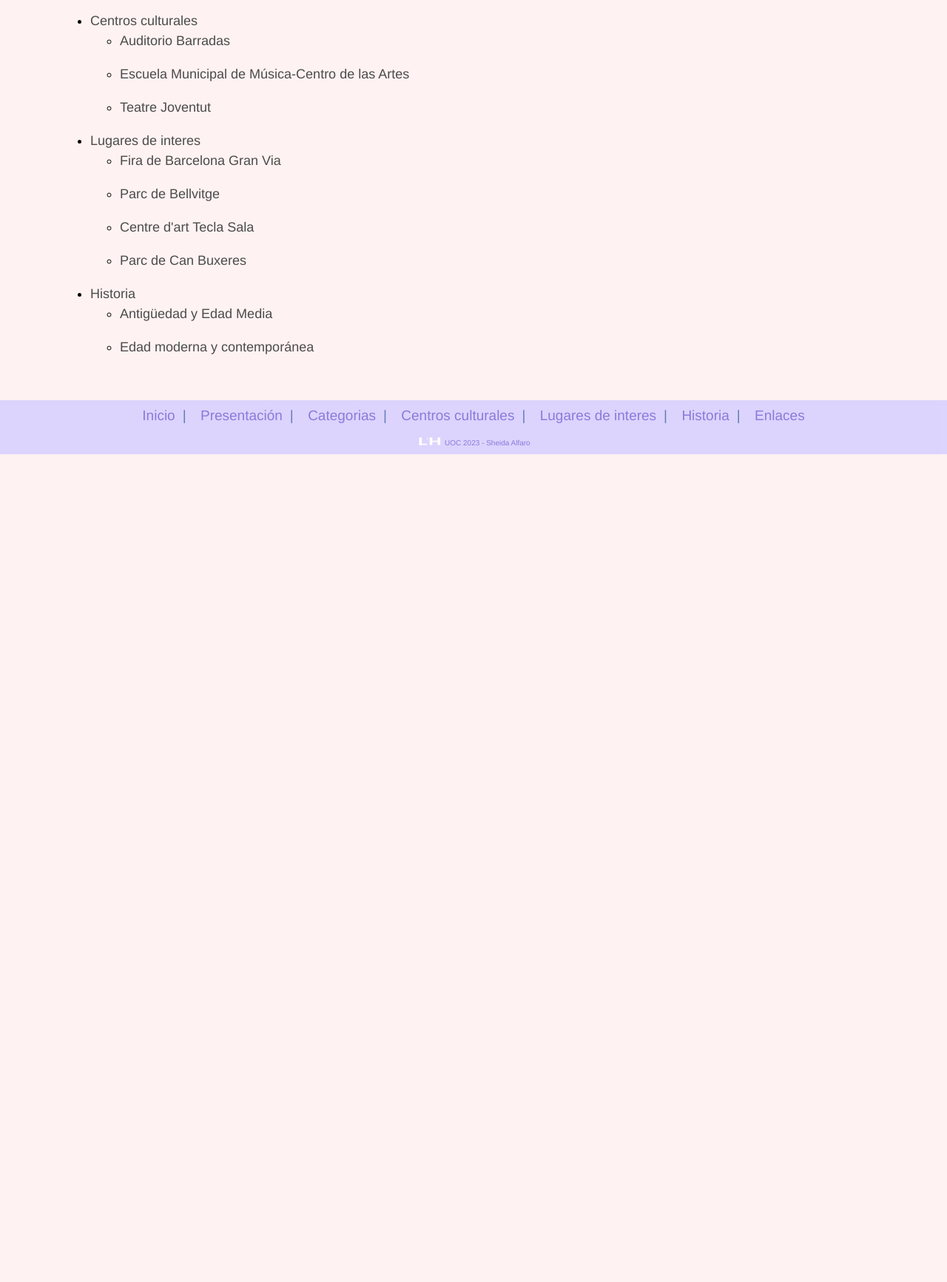
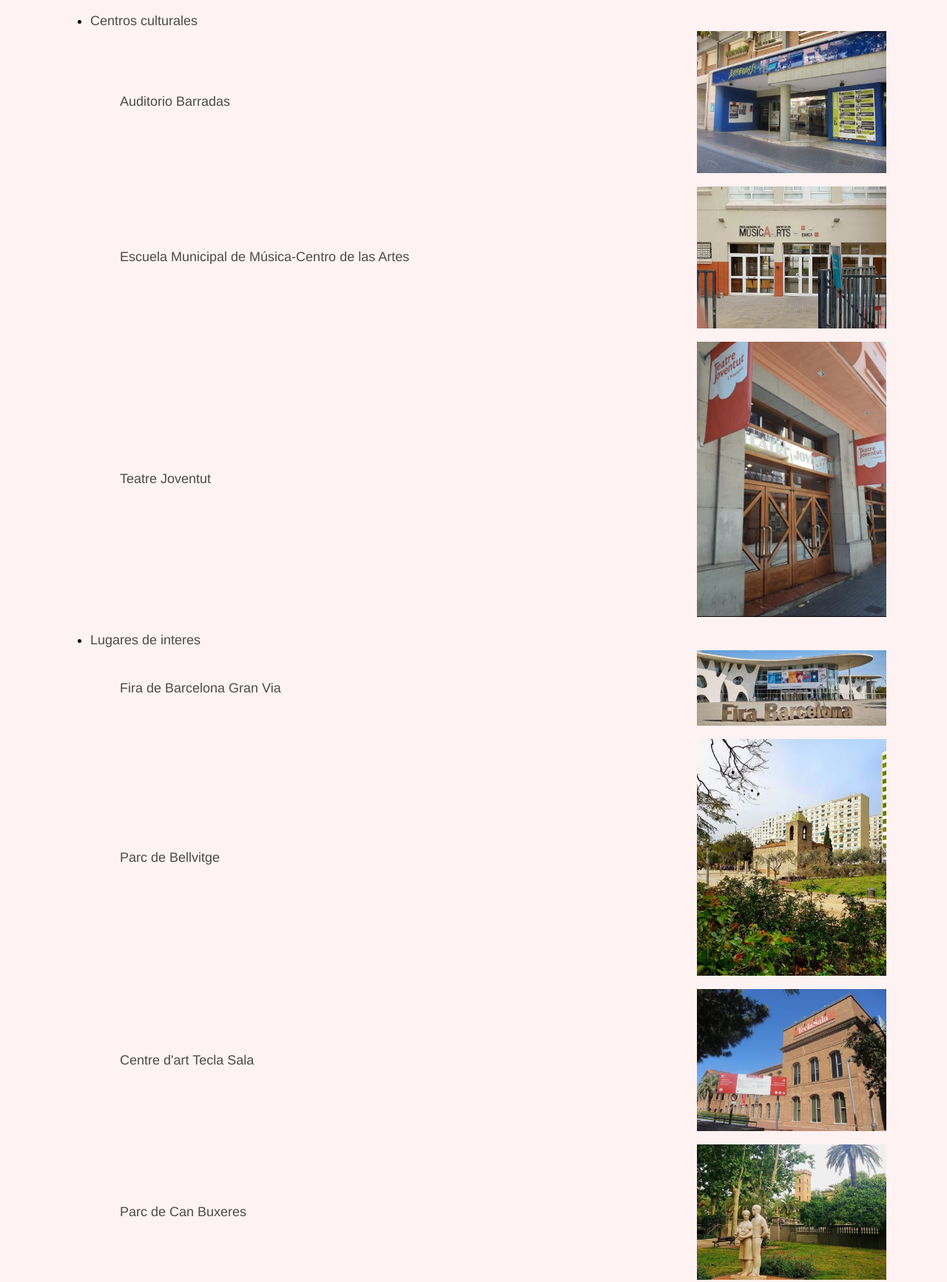
Before and after one commit to SheidaV/PEC1, a website built with Parcel: page src/category.html in a window 1280 px wide. Shown: the part 214-1947 px from the top of the page at 74% size. Before the commit the page ends 828 px from the top, so only its background shows below. Built offline with nearby package versions, Linux system fonts and the light colour scheme.

Commit message:
transicion presentacion

```diff
--- a/src/category.html
+++ b/src/category.html
@@ -41,25 +41,76 @@
             <ul class="list">
                 <li><a href="details_culture.html">Centros culturales</a>
                     <ul>
-                        <li><a href="details_culture.html#site7">Auditorio Barradas</a></li>
-                        <li><a href="details_culture.html#site8">Escuela Municipal de Música-Centro de las Artes</a>
+                        <li class="with-img">
+                            <diV>
+                                <a href="details_culture.html#site7">Auditorio Barradas</a>
+                            </diV>
+                            <diV>
+                                <img src="img/barradas400w.jpg" alt="Fachada auditorio barradas" width="500"
+                                    height="400">
+                            </diV>
                         </li>
-                        <li><a href="details_culture.html#site9">Teatre Joventut</a></li>
+                        <li class="with-img">
+                            <div>
+                                <a href="details_culture.html#site8">Escuela Municipal de Música-Centro de las Artes</a>
+                            </div>
+                            <div>
+                                <img src="img/_emmca400w.jpg"
+                                    alt="Fachada Escuela Municipal de Música Centro de las Artes" width="500"
+                                    height="400">
+                            </div>
+                        </li>
+                        <li class="with-img">
+                            <div>
+                                <a href="details_culture.html#site9">Teatre Joventut</a>
+                            </div>
+                            <div>
+                                <img src="img/_juventut400w.jpg" alt="Fachada Teatre Juventut" width="500" height="400">
+                            </div>
+                        </li>
                     </ul>
                 </li>
                 <li><a href="details_tourism.html">Lugares de interes</a>
                     <ul>
-                        <li><a href="details_tourism.html#site3">Fira de Barcelona Gran Via</a></li>
-                        <li><a href="details_tourism.html#site4">Parc de Bellvitge</a></li>
-                        <li><a href="details_tourism.html#site5">Centre d'art Tecla Sala</a></li>
-                        <li><a href="details_tourism.html#site6">Parc de Can Buxeres</a></li>
+                        <li class="with-img"><a href="details_tourism.html#site3">Fira de Barcelona Gran Via</a>
+                            <div>
+                                <img src="img/fira400w.jpg" alt="Fira de Barcelona" width="500" height="400">
+                            </div>
+                        </li>
+                        <li class="with-img"><a href="details_tourism.html#site4">Parc de Bellvitge</a>
+                            <div>
+                                <img src="img/parcBellvitge400w.jpg" alt="Parque de Bellvitge" width="500" height="400">
+                            </div>
+                        </li>
+                        <li class="with-img"><a href="details_tourism.html#site5">Centre d'art Tecla Sala</a>
+                            <div>
+                                <img src="img/_teclaSala400w.jpg" alt="Centro cultural Tecla Sala" width="500"
+                                    height="400">
+                            </div>
+                        </li>
+                        <li class="with-img"><a href="details_tourism.html#site6">Parc de Can Buxeres</a>
+                            <div>
+                                <img src="img/canBuxeres400w.jpg" alt="Parque Can Buxeres" width="500" height="400">
+                            </div>
+                        </li>
                     </ul>
                 </li>
-                <li><a href="details_history.html">Historia</a>
-                    <ul>
-                        <li><a href="details_history.html#site1">Antigüedad y Edad Media</a></li>
-                        <li><a href="details_history.html#site2">Edad moderna y contemporánea</a></li>
-                    </ul>
+                <li class="with-img-unique">
+                    <div>
+                        <a class="unique" href="details_history.html">Historia</a>
+                        <ul>
+                            <li class="with-img">
+                                <a href="details_history.html#site1">Antigüedad y Edad Media</a>
+
+                            </li>
+                            <li class="with-img"><a href="details_history.html#site2">Edad moderna y contemporánea</a>
+                            </li>
+                        </ul>
+                    </div>
+                    <div>
+                        <img src="img/400wSmallerPanorámicaLH1950.jpg"
+                            alt="Vista panoramica Hospitalet de Llobregat antes" width="500" height="400">
+                    </div>
                 </li>
             </ul>
         </article>
--- a/src/css/styles.css
+++ b/src/css/styles.css
@@ -179,21 +179,21 @@ picture{
   height: 100%;
   border: 0;
   opacity: 0.5;
+}
+.anim {
+  width: auto;
+  height: 100%;
+  border: 0;
+  opacity: 0.5;
   transition: opacity 0.5s ease-in-out; /* Define la transición */
 }
 
-.video-frame:hover {
-  opacity: 1; /* Establece la opacidad al pasar el mouse por encima */
+.anim:hover {
+  opacity: 1;
 }
 
-.video::before {
-  display: block;
-  content: "";
-  padding-top: 56.25%;
-}
-figure {
-  padding-top: 20px;
-  padding-bottom: 20px;
+#bandera{
+  max-height: 300px;
 }
 
 .img_css {
@@ -295,6 +295,9 @@ footer li:last-child:after {
     flex-direction: column;
     justify-content: center;
     align-items: center;
+    text-align: center;
+    padding-top: 20px;
+    padding-bottom: 20px;
   }
 
   figure img {
@@ -356,6 +359,30 @@ figcaption {
   color: var(--text-color);
 }
 
+.with-img{
+  display: grid;
+  grid-template-columns: 3fr 1fr;
+  gap: 1rem;
+  align-items: center;
+}
+.with-img-unique{
+  display: grid;
+  grid-template-columns: 3fr 1fr;
+  gap: 1rem;
+  align-items: center;
+}
+.with-img a:hover{
+  color: var(--contrast-color);
+}
+
+.unique {
+  display: list-item;
+}
+.with-img img{
+    max-width: 100%;
+    height: auto;
+}
+
 dd {
   padding-left: 2rem;
 }
@@ -386,3 +413,7 @@ dd a:hover{
       clip-path: inset(0 0 0 0);
   }
 }
+
+.polygon {
+  clip-path: polygon(30% 0%, 70% 0%, 100% 50%, 70% 100%, 30% 100%, 0% 50%);
+}
```
Also changed, not shown: src/details_history.html (+6 -5 lines), src/index.html (+3 -0 lines), src/links.html (+14 -1 lines), src/presentation.html (+6 -1 lines), src/img/Bandera_Hospitalet.svg (added), src/img/dibujoHospitalet.jpg (added), src/img/dibujoHospitalet.webp (added).
